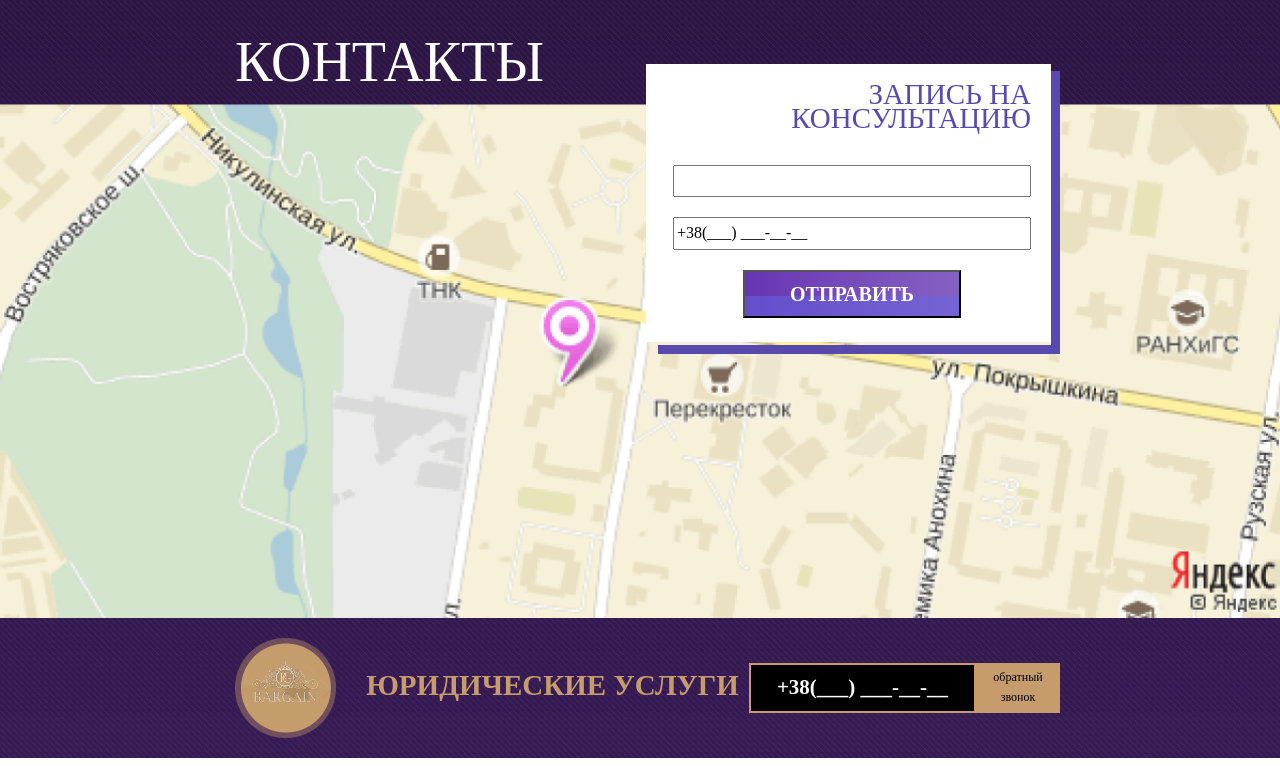
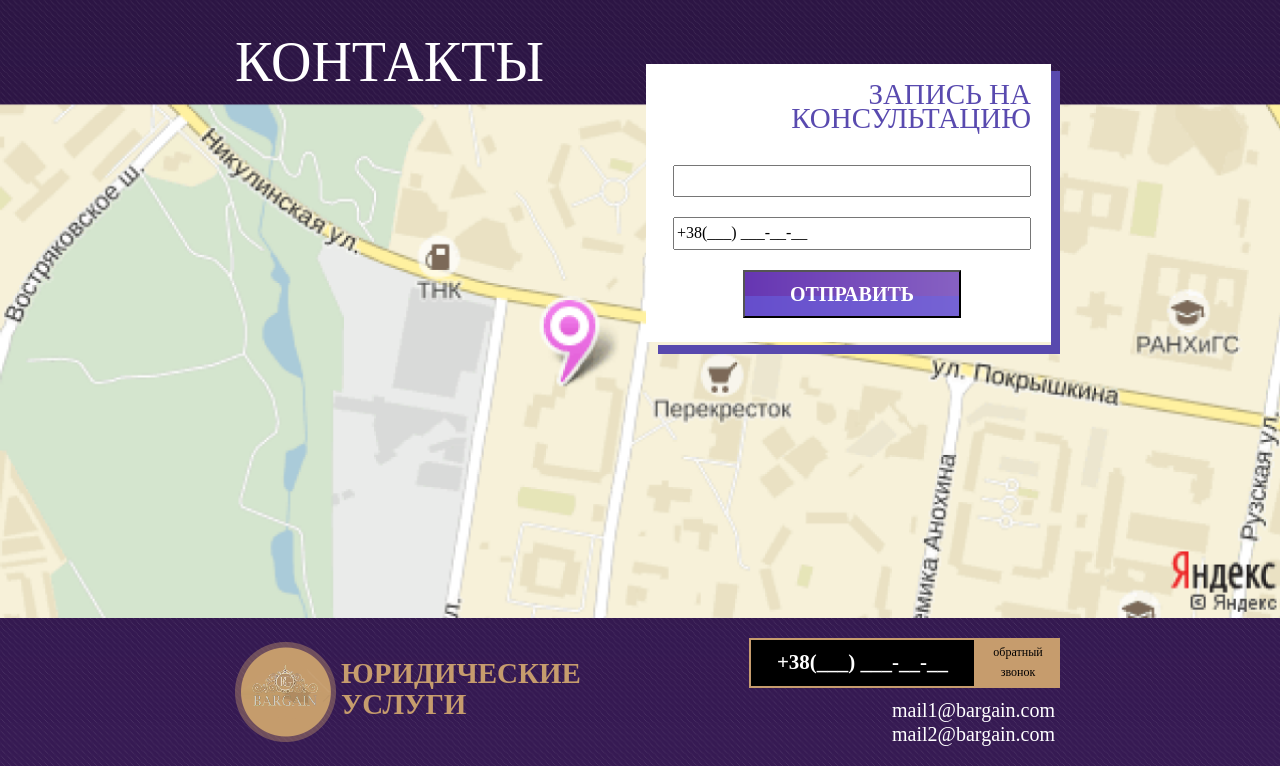
Before and after one commit to SerhiiLazar/Training-3, a website: page app/index.html in a window 1280 px wide. Shown: the part 2741-3507 px from the top of the page. Drawn offline with Linux system fonts and the light colour scheme.

Commit message:
new footer

```diff
--- a/app/index.html
+++ b/app/index.html
@@ -550,18 +550,27 @@
 		  <footer class="footer">
 			  <div class="container">
 				  <div class="footer__container">
+					  <div class="footer__left">
 						<div class="footer__logo">
 							<img src="/images/dest/logo2.png" alt="">
 						</div>
 						<div class="footer__title">
 							<span>Юридические услуги</span>
 						</div>
+					  </div>
+					<div class="footer__right">
 						<div class="footer_input">
 							<form action="" class="header__input">
 								<input class="input-tel" type="tel" name="phone" placeholder="Ваш телефон" aria-required="true" aria-invalid="false"></input>
 								<button class="input-btn" type="submit">обратный звонок</button>
 							</form>
 						</div>
+						<div class="footer__email">
+							<span>mail1@bargain.com</span>
+							<span>mail2@bargain.com</span>
+						</div>
+					</div>
+
 				  </div>
 
 
--- a/app/scss/_config.scss
+++ b/app/scss/_config.scss
@@ -21,7 +21,7 @@ $gutter: $grid-gutter-width;
   "ProximaNova",
   havy,
   900,
-  "..fonts/src/proxima-nova-extra-condensed-black.ttf"
+  "..fonts/src/proxima-nova-condensed-black-italic.ttf"
 );
 @include font(
   "ProximaNova",
@@ -35,7 +35,6 @@ $gutter: $grid-gutter-width;
   400,
   "..fonts/src/proxima-nova-regular.ttf"
 );
-@include font("ProximaNova", normal, 400, "..fonts/src/proxima-nova-light.ttf");
 
 // GENERAL DOCUMENT STYLES
 
--- a/app/scss/components/_footer.scss
+++ b/app/scss/components/_footer.scss
@@ -2,9 +2,34 @@
   &__container {
     display: flex;
     align-items: center;
+    flex: 1;
     justify-content: space-between;
     margin-bottom: 20px;
   }
+  &__left {
+    display: flex;
+    align-items: center;
+    flex: 0 0 50%;
+  }
+  &__right {
+    display: flex;
+    align-items: flex-end;
+    flex-direction: column;
+    justify-content: end;
+  }
+  &__email {
+    margin-top: 10px;
+    display: flex;
+    flex-direction: column;
+    margin-right: -10px;
+  }
+  span {
+    font-size: 20px;
+    line-height: 24px;
+    font-weight: 300;
+    color: #ffffff;
+  }
+
   &__title {
     margin-left: 5px;
     span {
```
Also changed, not shown: app/css/app.min.css. Lines whose indentation alone changed are shown as unchanged.
